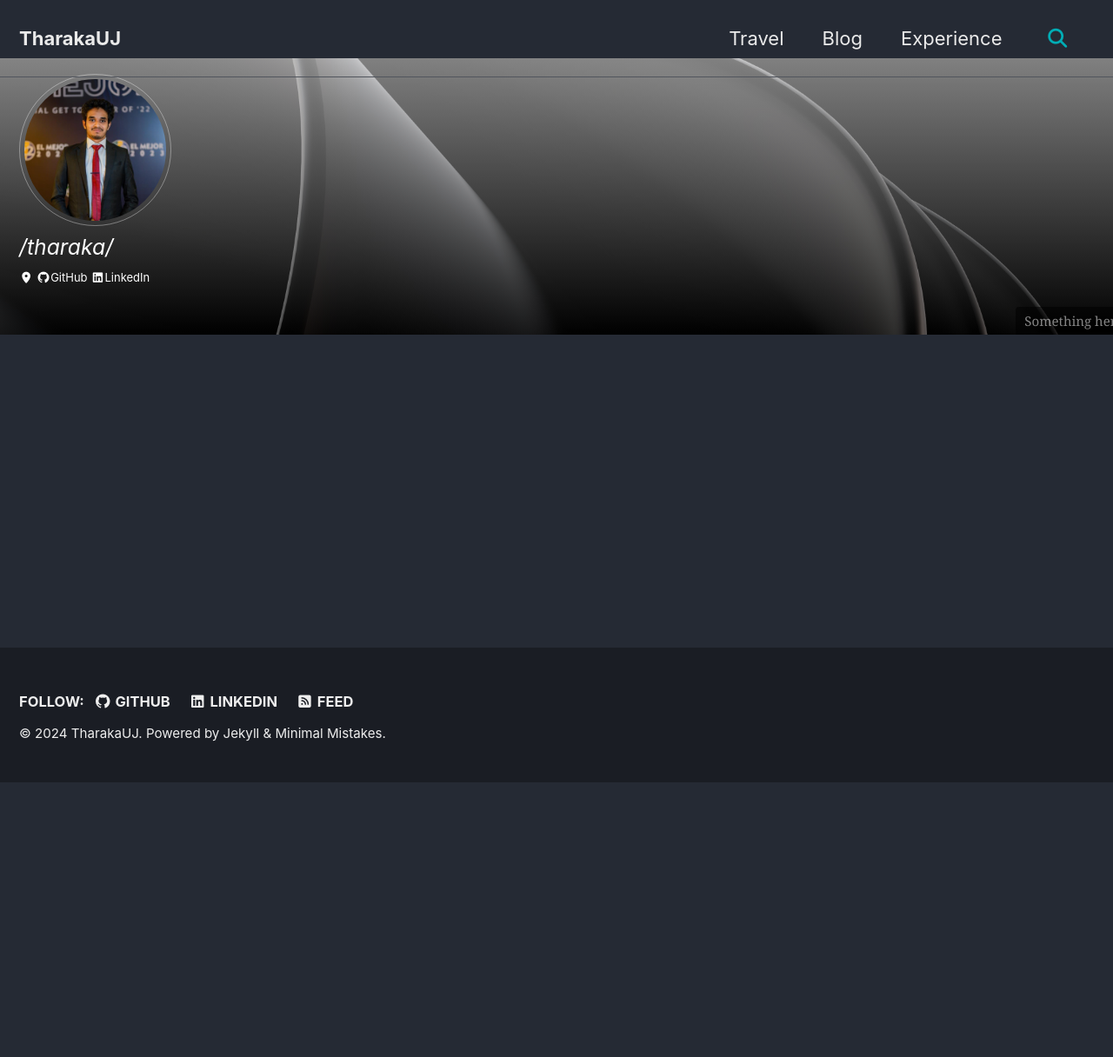
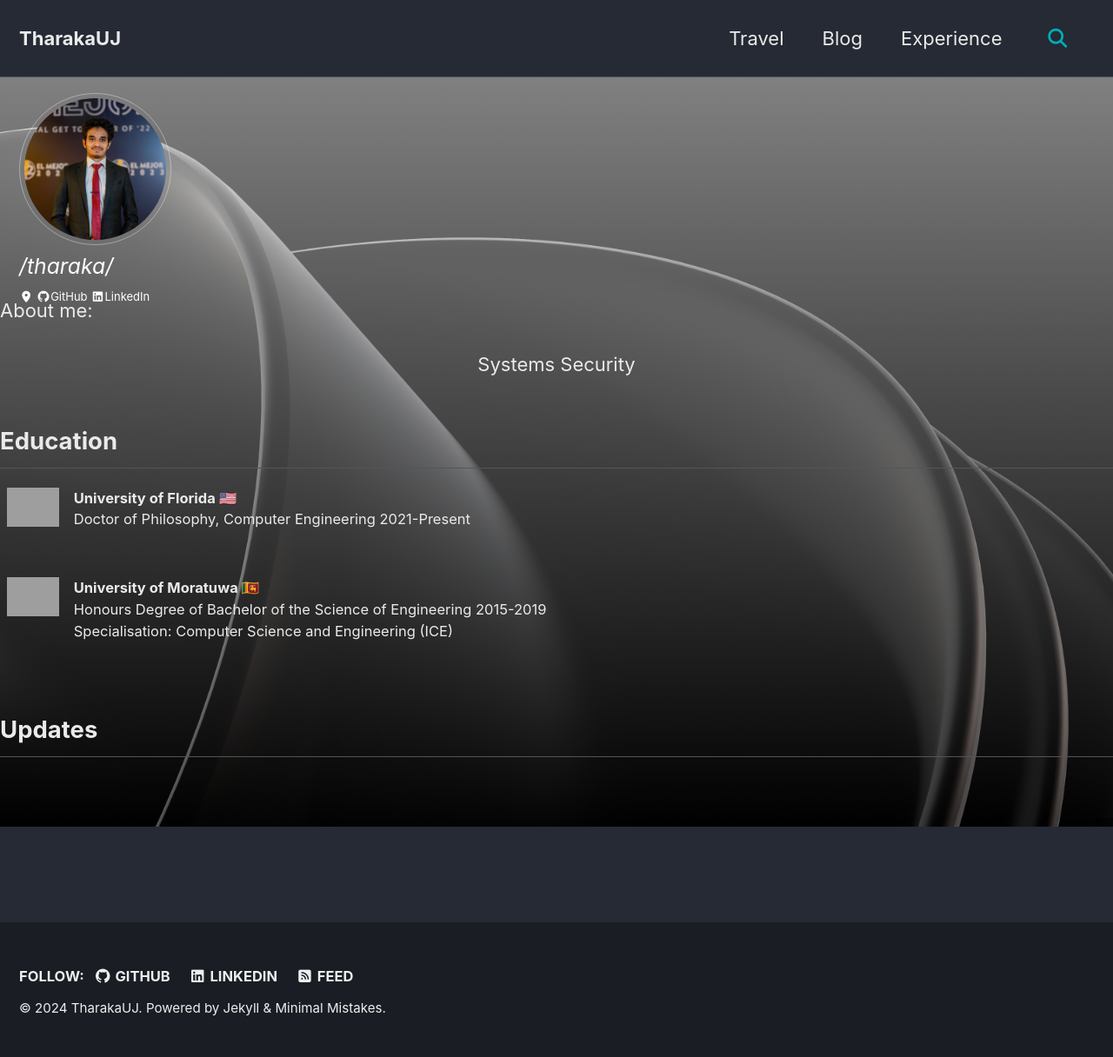
Before and after one commit to TharakaUJ/TharakaUJ.github.io, a Jekyll site: the page built from index.html, in a window 1280 px wide. Shown: the whole page at 87% size. Built offline with Jekyll 4.4.1, drawn with Linux system fonts in a browser that asks for light colours; cached includes are drawn as plain includes; the list of posts is cut into pages by our own code; before the commit the page ends 900 px from its top, so only the background shows below that; grey boxes are pictures that could not be loaded.

Commit message:
Refactor home index HTML to fix avatar image and author details, update sidebar styling, and add education section
removed unwanted margin

```diff
--- a/index.html
+++ b/index.html
@@ -5,10 +5,11 @@ sidebar: false
 ---
 
 <div class="page__hero--overlay"
-    style="margin: -1em; background-color: #000; background-image: linear-gradient(var(--splash-gradient-color), rgba(0, 0, 0, 0.5)), url('{{ site.data.images.homeHeader }}');">
+    style="background-color: #000; background-image: linear-gradient(var(--splash-gradient-color), rgba(0, 0, 0, 0.5)), url('{{ site.data.images.homeHeader }}');">
     <div class="wrapper" style="margin-bottom: -10px;">
         <div class="splash__avatar">
-            <img src="{{site.author.avatar}}" class="splash__avatar" alt="{{site.author.pronounce}}" title="{{site.author.avatar_title}}">
+            <img src="{{site.author.avatar}}" class="splash__avatar" alt="{{site.author.pronounce}}"
+                title="{{site.author.avatar_title}}">
         </div>
         <h3 class="author__name" style="color:white; margin-bottom: 5px;">
             {{site.author.firstname}}
@@ -36,6 +37,74 @@ sidebar: false
         </div>
     </div>
     <span class="page__hero-caption">
-        <a href="{{site.siteUrl}}/">Something here</a>
+        <!-- <a href="{{site.siteUrl}}/">Something here</a> -->
     </span>
+    <section class="page__content" itemprop="text">
+        <p>
+            About me:
+        </p>
+        <p style="text-align: center;">
+            <span class="label custom-label animated_label">
+                <nobr>Systems Security</nobr>
+            </span>
+
+        </p>
+        <h2 id="education">Education<a class="header-link" href="#education" title="Permalink"><span
+                    class="sr-only">Permalink</span></a></h2>
+        <div class="about_row">
+            <div class="about_column">
+                <table style=" border:0px;">
+                    <tbody style=" border:0px;">
+                        <tr style=" border:0px;">
+                            <td style=" border:0px; vertical-align:top;"><img
+                                    src="https://archfx.github.io/images/logos/uf.png" width="60px"><br></td>
+                            <td style=" border:0px;">
+                                <p><b>University of Florida 🇺🇸 </b><br> Doctor of Philosophy, Computer Engineering
+                                    2021-Present <br></p>
+                            </td>
+                        </tr>
+                    </tbody>
+                </table>
+            </div>
+            <div class="about_column">
+                <table style=" border:0px;">
+                    <tbody style=" border:0px;">
+                        <tr style=" border:0px;">
+                            <td style=" border:0px; vertical-align:top;"><img
+                                    src="https://archfx.github.io/images/logos/uom.png" width="60px"></td>
+                            <td style=" border:0px; ">
+                                <p><b>University of Moratuwa 🇱🇰 </b><br> Honours Degree of Bachelor of the Science of
+                                    Engineering 2015-2019 <br> Specialisation: Computer Science and Engineering (ICE)
+                                </p>
+                            </td>
+                        </tr>
+                    </tbody>
+                </table>
+            </div>
+        </div>
+        <h2 id="updates">Updates
+            <a class="header-link" href="#updates" title="Permalink">
+                <span class="sr-only">Permalink</span>
+            </a>
+        </h2>
+        <!-- <div id="multilines">
+            <div class="container">
+                <ul class="newsticker" style="height: 165px; overflow: hidden;">
+                    <li style="margin-top: 0px;"> Excited to announce that our paper titled 'Scalable Detection of
+                        Hardware Trojans using ATPG-based Activation of Rare Events' has been accepted in IEEE TCAD! <a
+                            href="https://twitter.com/ArunaFX/status/1682188518398001152">Read more...</a>
+                    </li>
+                </ul>
+                <a href="https://twitter.com/ArunaFX">
+                    <img width="28"
+                        style=" position: absolute; right: 10px; top: 10px; -webkit-filter: drop-shadow( 2px 2px 3px rgba(0, 0, 0, .5)); filter: drop-shadow( 2px 2px 3px rgba(0, 0, 0, .5));"
+                        src="https://archfx.github.io/images/icons/twitter.svg">
+                </a>
+            </div>
+            <script src="https://code.jquery.com/jquery-1.10.2.min.js"></script>
+            <script
+                src="https://www.jqueryscript.net/demo/Flexible-jQuery-Vertical-News-Ticker-Plugin-Advanced-News-Ticker/js/newsTicker.js"></script>
+            <script> var multilines = $('#multilines .newsticker').newsTicker({ row_height: 55, speed: 800, }); var oneliner = $('#oneliner .newsticker').newsTicker({ row_height: 34, max_rows: 1, time: 5000, nextButton: $('#oneliner .header') }); // Pause newsTicker on .header hover $('#oneliner .header').hover(function() { oneliner.newsTicker('pause'); }, function() { oneliner.newsTicker('unpause'); }); </script>
+        </div> -->
+    </section>
 </div>
```
